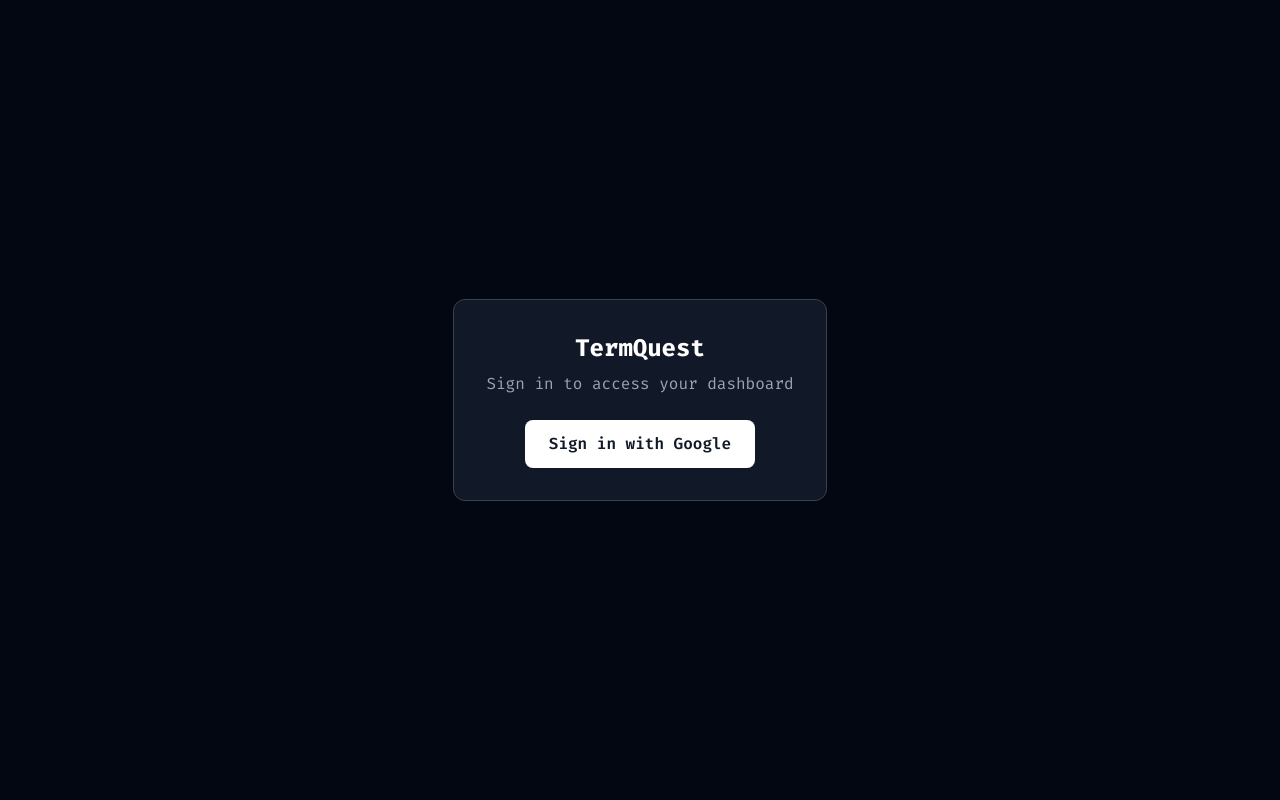
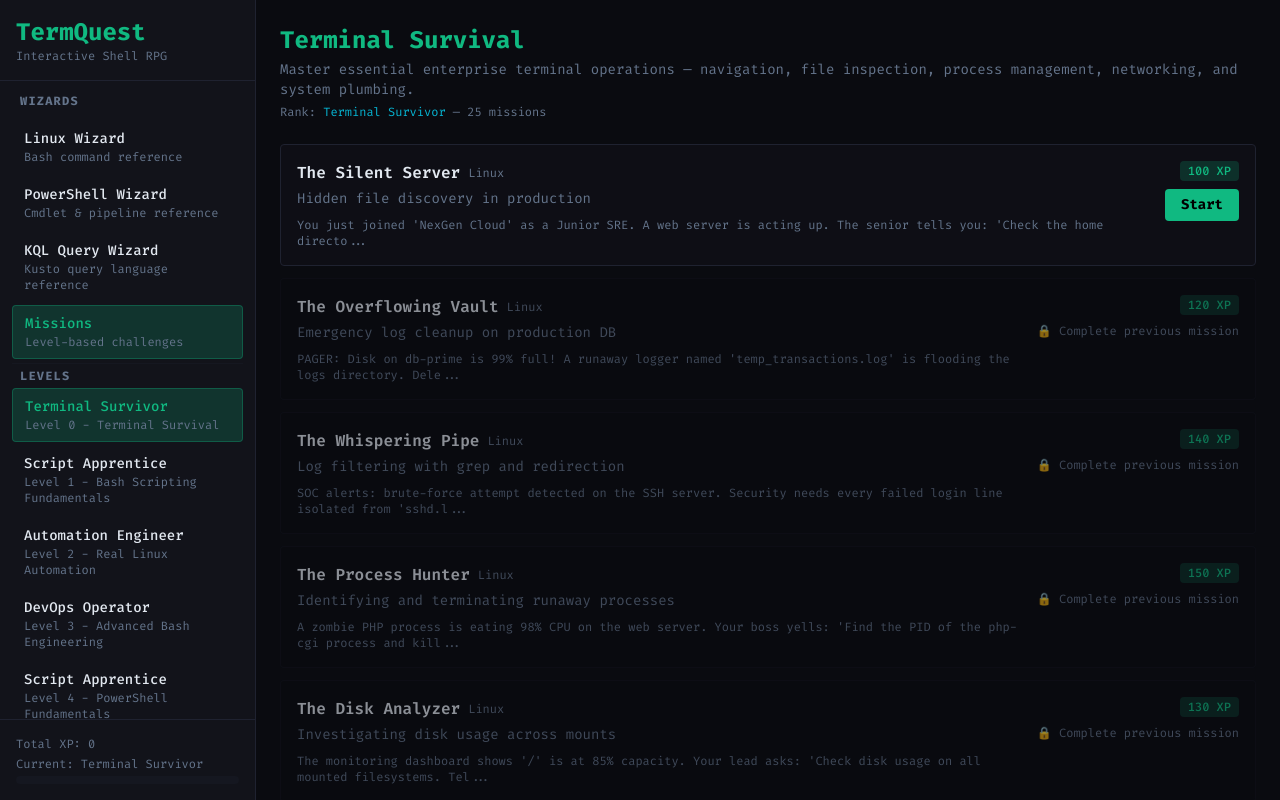
Before and after one commit to endpoinslab-dev/dev-termrequest, a React (Vite) app: page / in a window 1280 px wide. Built offline with nearby package versions, Linux system fonts and the light colour scheme; no server answers.

Commit message:
Remove authentication, make public

```diff
--- a/src/App.tsx
+++ b/src/App.tsx
@@ -1,35 +1,7 @@
 import React from 'react';
-import { AuthProvider, useAuth } from './components/Auth';
 import Dashboard from './components/Dashboard';
 
-const LoginScreen: React.FC = () => {
-  const { login } = useAuth();
-  return (
-    <div className="min-h-screen bg-gray-950 flex items-center justify-center">
-      <div className="bg-gray-900 p-8 rounded-xl border border-gray-700 text-center">
-        <h1 className="text-2xl font-bold text-white mb-2">TermQuest</h1>
-        <p className="text-gray-400 mb-6">Sign in to access your dashboard</p>
-        <button
-          onClick={login}
-          className="bg-white text-gray-900 px-6 py-3 rounded-lg font-semibold hover:bg-gray-200 transition-colors"
-        >
-          Sign in with Google
-        </button>
-      </div>
-    </div>
-  );
-};
-
-const AppContent: React.FC = () => {
-  const { user, loading } = useAuth();
-  if (loading) {
-    return (
-      <div className="min-h-screen bg-gray-950 flex items-center justify-center">
-        <p className="text-gray-400">Loading...</p>
-      </div>
-    );
-  }
-  if (!user) return <LoginScreen />;
+const App: React.FC = () => {
   return (
     <div className="min-h-screen">
       <Dashboard />
@@ -37,12 +9,4 @@
   );
 };
 
-const App: React.FC = () => {
-  return (
-    <AuthProvider>
-      <AppContent />
-    </AuthProvider>
-  );
-};
-
 export default App;
--- a/src/components/Auth.tsx
+++ /dev/null
@@ -1,58 +0,0 @@
-import React, { createContext, useContext, useEffect, useState } from 'react';
-
-interface User {
-  userId: string;
-  userDetails: string;
-  identityProvider: string;
-}
-
-interface AuthContextType {
-  user: User | null;
-  loading: boolean;
-  login: () => void;
-  logout: () => void;
-}
-
-const AuthContext = createContext<AuthContextType>({
-  user: null,
-  loading: true,
-  login: () => {},
-  logout: () => {},
-});
-
-export const useAuth = () => useContext(AuthContext);
-
-export const AuthProvider: React.FC<{ children: React.ReactNode }> = ({ children }) => {
-  const [user, setUser] = useState<User | null>(null);
-  const [loading, setLoading] = useState(true);
-
-  useEffect(() => {
-    const checkAuth = async () => {
-      try {
-        const res = await fetch('/.auth/me');
-        const data = await res.json();
-        if (data.clientPrincipal) {
-          setUser(data.clientPrincipal);
-        }
-      } catch {
-        setUser(null);
-      }
-      setLoading(false);
-    };
-    checkAuth();
-  }, []);
-
-  const login = () => {
-    window.location.href = '/.auth/login/google';
-  };
-
-  const logout = () => {
-    window.location.href = '/.auth/logout';
-  };
-
-  return (
-    <AuthContext.Provider value={{ user, loading, login, logout }}>
-      {children}
-    </AuthContext.Provider>
-  );
-};
--- a/src/components/Dashboard.tsx
+++ b/src/components/Dashboard.tsx
@@ -2,12 +2,10 @@
 import { curriculum, Mission } from '../data/curriculum';
 import Terminal from './Terminal';
 import Wizard from './Wizard';
-import { useAuth } from './Auth';
 
 type ViewMode = 'missions' | 'wizard-linux' | 'wizard-powershell' | 'wizard-kql';
 
 const Dashboard: React.FC = () => {
-  const { logout } = useAuth();
   const [selectedMission, setSelectedMission] = useState<Mission | null>(null);
   const [completedMissions, setCompletedMissions] = useState<string[]>([]);
   const [xp, setXp] = useState(0);
@@ -31,15 +29,8 @@
     <div className="flex h-screen bg-cyber-bg">
       <aside className="w-64 bg-cyber-card border-r border-cyber-border flex flex-col">
         <div className="p-4 border-b border-cyber-border">
-          <div className="flex items-center justify-between">
-            <div>
-              <h1 className="text-2xl font-bold text-cyber-primary">TermQuest</h1>
-              <p className="text-xs text-cyber-muted">Interactive Shell RPG</p>
-            </div>
-            <button onClick={logout} className="p-2 text-cyber-muted hover:text-white" title="Logout">
-              <svg xmlns="http://www.w3.org/2000/svg" className="h-5 w-5" viewBox="0 0 24 24" fill="none" stroke="currentColor" strokeWidth="2"><path d="M9 21H5a2 2 0 0 1-2-2V5a2 2 0 0 1 2-2h4"/><polyline points="16 17 21 12 16 7"/><line x1="21" y1="12" x2="9" y2="12"/></svg>
-            </button>
-          </div>
+          <h1 className="text-2xl font-bold text-cyber-primary">TermQuest</h1>
+          <p className="text-xs text-cyber-muted">Interactive Shell RPG</p>
         </div>
         <div className="flex-1 overflow-y-auto">
           <nav className="p-3 space-y-1">
--- a/staticwebapp.config.json
+++ /dev/null
@@ -1,5 +0,0 @@
-{
-  "navigationFallback": {
-    "rewrite": "/index.html"
-  }
-}
```
